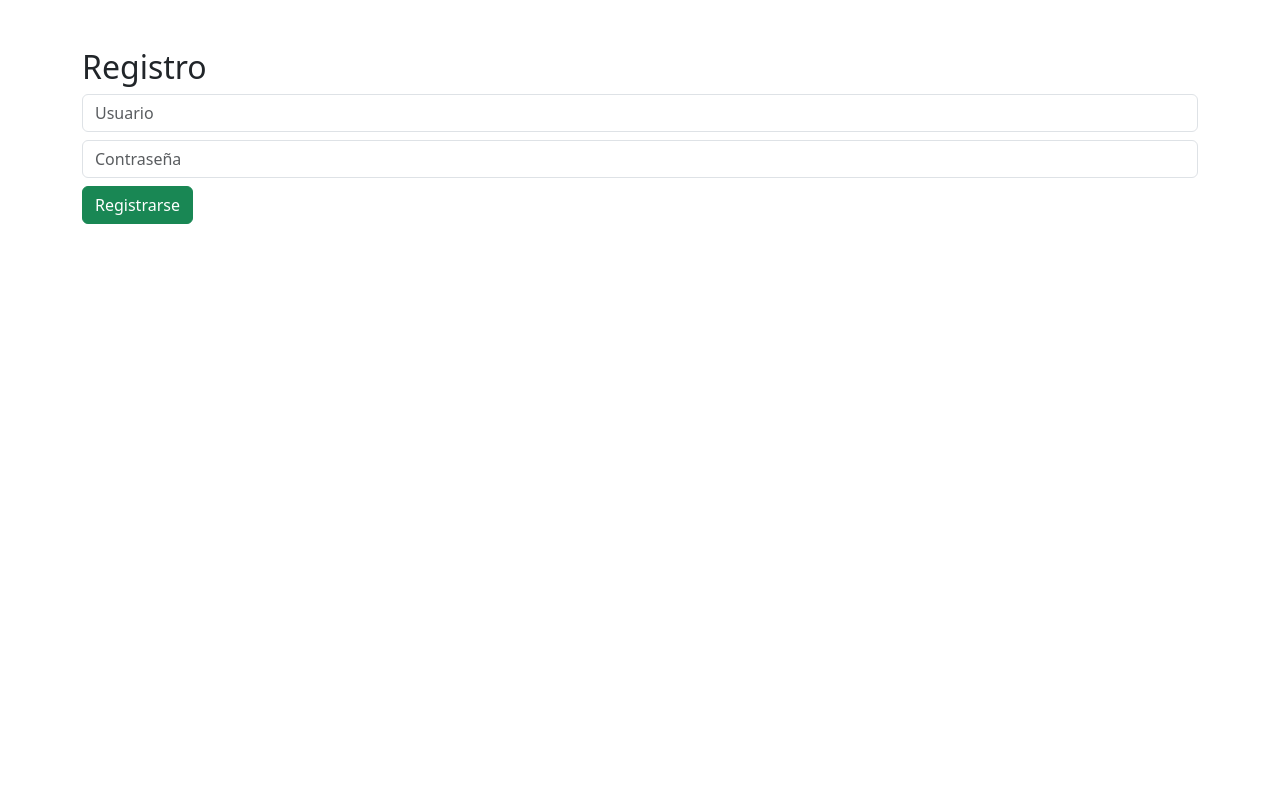
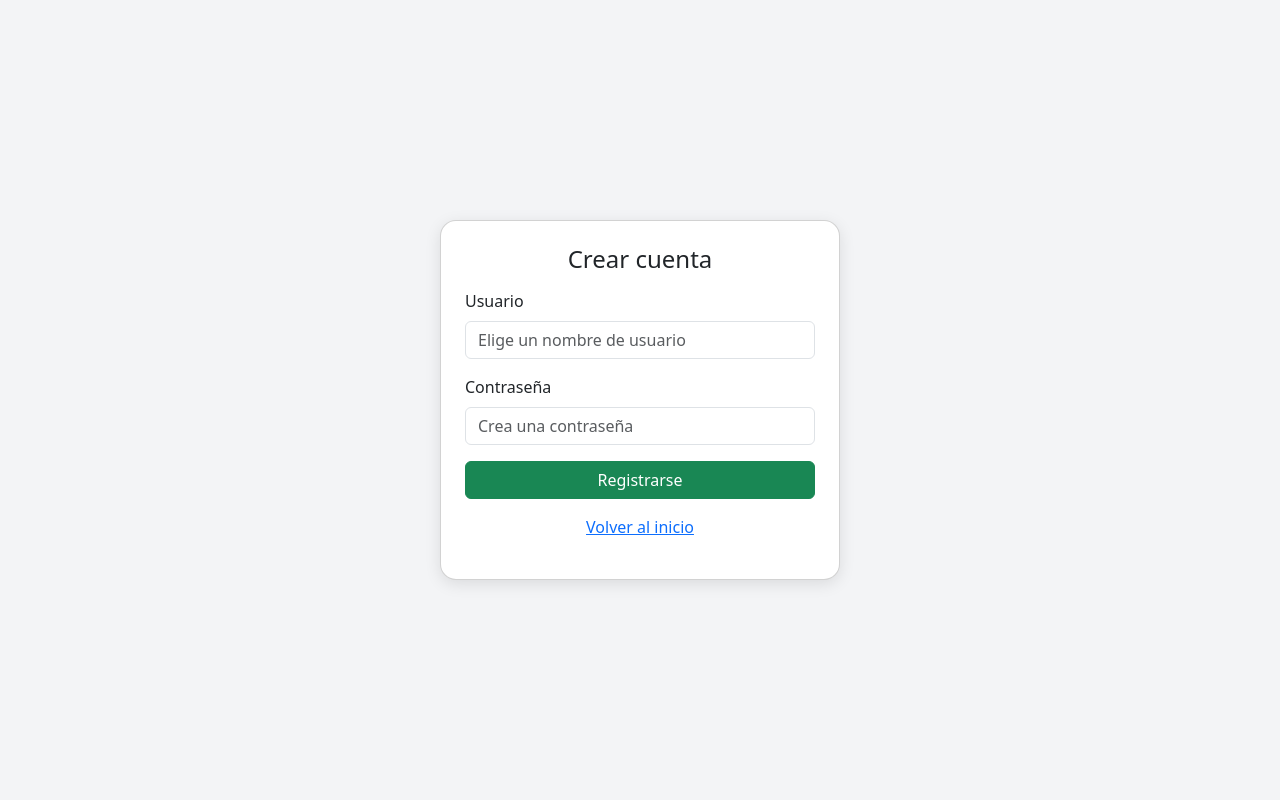
Before and after one commit to cervantesj1509/app_finanzas, a Flask app: page /registro in a window 1280 px wide. Run offline with Flask 3, Linux system fonts and the light colour scheme.

Commit message:
Update registro.html

```diff
--- a/templates/registro.html
+++ b/templates/registro.html
@@ -1,16 +1,43 @@
 <!DOCTYPE html>
-<html>
+<html lang="es">
 <head>
-    <link href="https://cdn.jsdelivr.net/npm/bootstrap@5.3.3/dist/css/bootstrap.min.css" rel="stylesheet">
+  <meta charset="UTF-8">
+  <meta name="viewport" content="width=device-width, initial-scale=1">
+  <title>Registro</title>
+  <link href="https://cdn.jsdelivr.net/npm/bootstrap@5.3.3/dist/css/bootstrap.min.css" rel="stylesheet">
+  <style>
+    body {
+      background-color: #f3f4f6;
+      height: 100vh;
+      display: flex;
+      align-items: center;
+      justify-content: center;
+    }
+    .card {
+      width: 100%;
+      max-width: 400px;
+      box-shadow: 0 4px 16px rgba(0, 0, 0, 0.1);
+      border-radius: 1rem;
+    }
+  </style>
 </head>
-<body class="p-5">
-    <div class="container">
-        <h2>Registro</h2>
-        <form action="/registro" method="post">
-            <input class="form-control mb-2" type="text" name="usuario" placeholder="Usuario" required>
-            <input class="form-control mb-2" type="password" name="clave" placeholder="Contraseña" required>
-            <button class="btn btn-success" type="submit">Registrarse</button>
-        </form>
-    </div>
+<body>
+  <div class="card p-4">
+    <h4 class="text-center mb-3">Crear cuenta</h4>
+    <form action="/registro" method="post">
+      <div class="mb-3">
+        <label for="usuario" class="form-label">Usuario</label>
+        <input type="text" class="form-control" id="usuario" name="usuario" placeholder="Elige un nombre de usuario" required>
+      </div>
+      <div class="mb-3">
+        <label for="clave" class="form-label">Contraseña</label>
+        <input type="password" class="form-control" id="clave" name="clave" placeholder="Crea una contraseña" required>
+      </div>
+      <div class="d-grid">
+        <button type="submit" class="btn btn-success">Registrarse</button>
+      </div>
+    </form>
+    <p class="mt-3 text-center"><a href="/">Volver al inicio</a></p>
+  </div>
 </body>
 </html>
```
